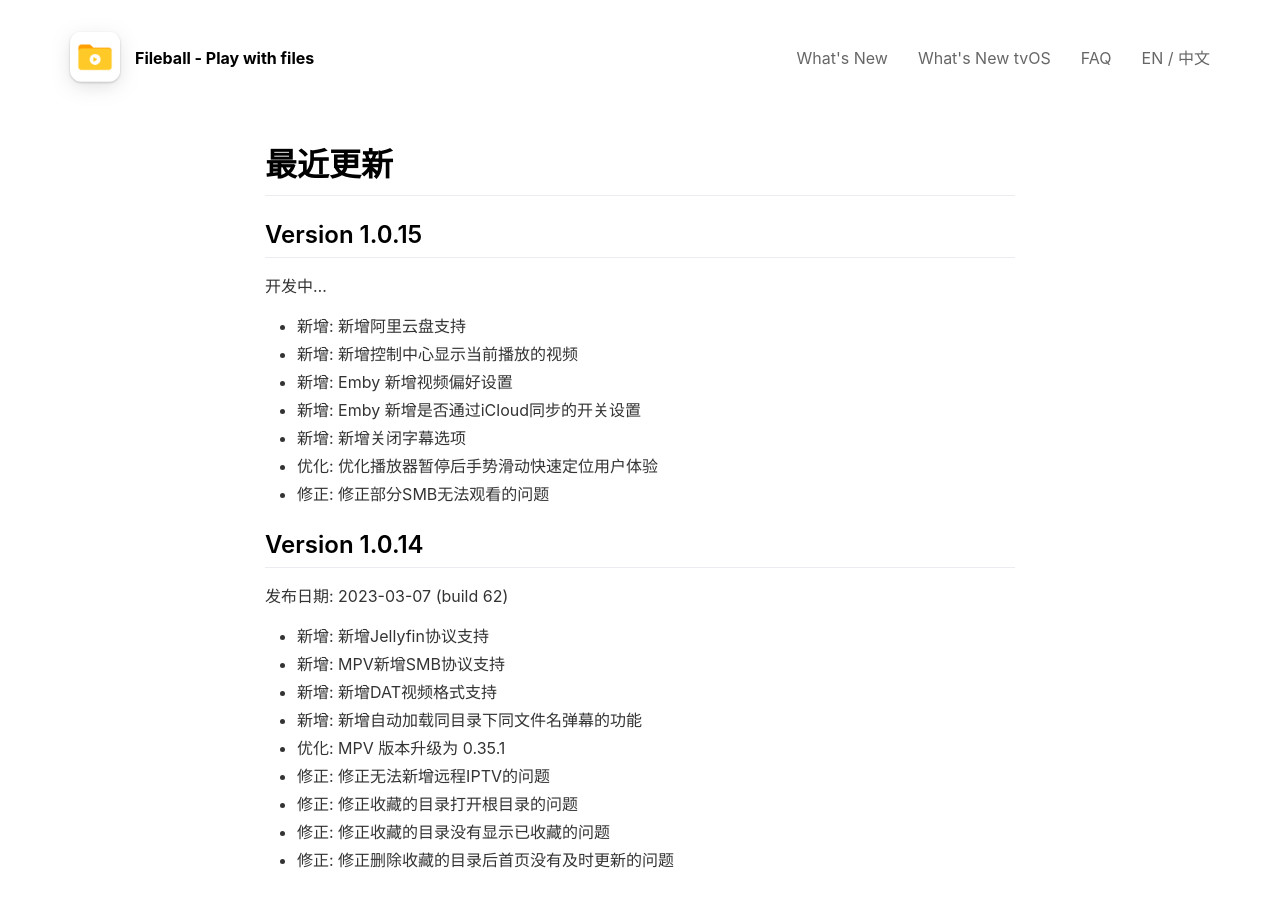
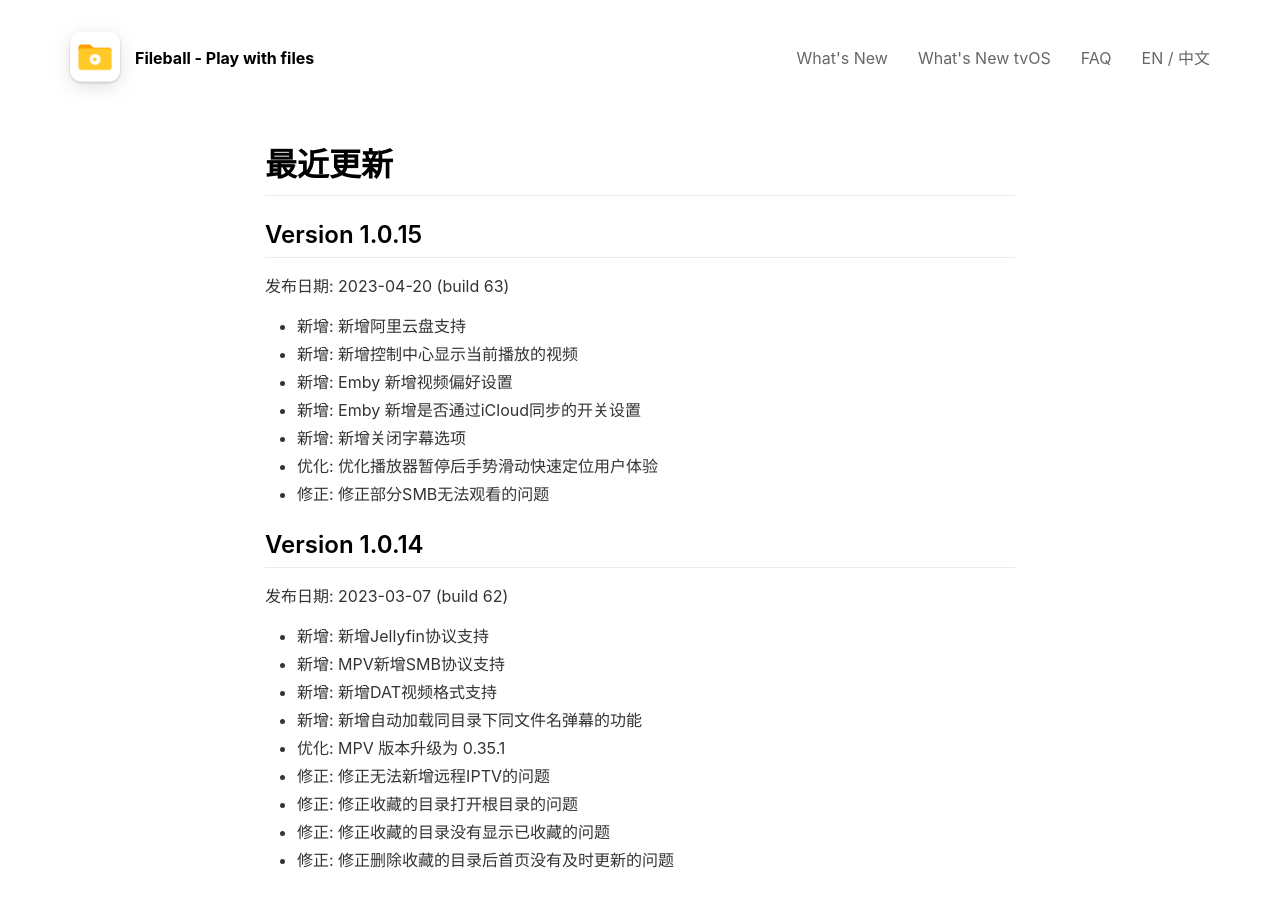
Before and after one commit to alexiscn/fileball.app, a Jekyll site: the page built from _pages/cn/changelog_tv.md, in a window 1280 px wide and 900 px high. Built offline with Jekyll 4.4.1, drawn with Linux system fonts in a browser that asks for light colours; nearby versions of some CDN libraries.

Commit message:
update changelog

```diff
--- a/_pages/cn/changelog_tv.md
+++ b/_pages/cn/changelog_tv.md
@@ -10,7 +10,7 @@ locale: cn
 
 ## **Version 1.0.15**
 
-开发中...
+发布日期: 2023-04-20 (build 63)
 
 - 新增: 新增阿里云盘支持
 - 新增: 新增控制中心显示当前播放的视频
```
Also changed, not shown: _pages/changlog_tv.md (+1 -1 lines).
